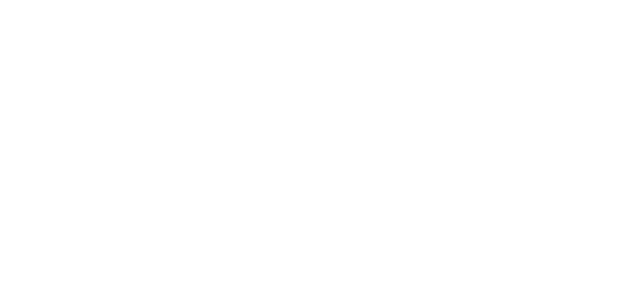
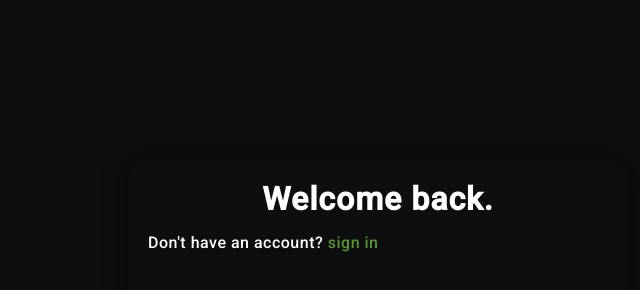
Before and after one commit to Reza-Golnari/Spotify-Login, a plain HTML site: page index.html in a window 1280 px wide. Shown: the whole page, without its empty margins (262-902 px from the left). Drawn offline with nearby package versions, Linux system fonts and the light colour scheme.

Commit message:
Give style to the texts

```diff
--- a/index.html
+++ b/index.html
@@ -8,6 +8,10 @@
     <link rel="stylesheet" href="css/main.css" />
   </head>
   <body>
+    <main>
+      <h1>Welcome back.</h1>
+      <p>Don't have an account? <span>sign in</span></p>
+    </main>
     <!-- scripts -->
     <script src="script.js"></script>
     <script
--- a/sass/main.scss
+++ b/sass/main.scss
@@ -3,7 +3,6 @@
 $color-primary: #2a2c31;
 $color-secondary: #589235;
 $color-bg: #0d0e10;
-$color-white: #ffffff;
 
 * {
   margin: 0;
@@ -17,4 +16,49 @@
   display: flex;
   align-items: center;
   justify-content: center;
+  background-color: $color-bg;
+  font-size: 16px;
 }
+
+main {
+  width: 500px;
+  height: 60vh;
+  background-color: $color-bg;
+  border-radius: 20px;
+  box-shadow: 0 0px 25px rgba(#000000, 0.5);
+  padding: 20px;
+
+  h1 {
+    color: #fff;
+    text-align: center;
+    letter-spacing: 1px;
+  }
+  p {
+    color: #fff;
+    letter-spacing: 0.5px;
+    margin: 15px 0;
+    span {
+      position: relative;
+      color: $color-secondary;
+      cursor: pointer;
+
+      &::before {
+        content: "";
+        position: absolute;
+        bottom: -1px;
+        width: 100%;
+        height: 1px;
+        background-color: $color-secondary;
+        transform: scale(0);
+        transition: all 400ms;
+        border-radius: 5px;
+      }
+
+      &:hover {
+        &::before {
+          transform: scale(1);
+        }
+      }
+    }
+  }
+}
```
Also changed, not shown: Svg.svg (deleted), css/main.css, 1 other file.
